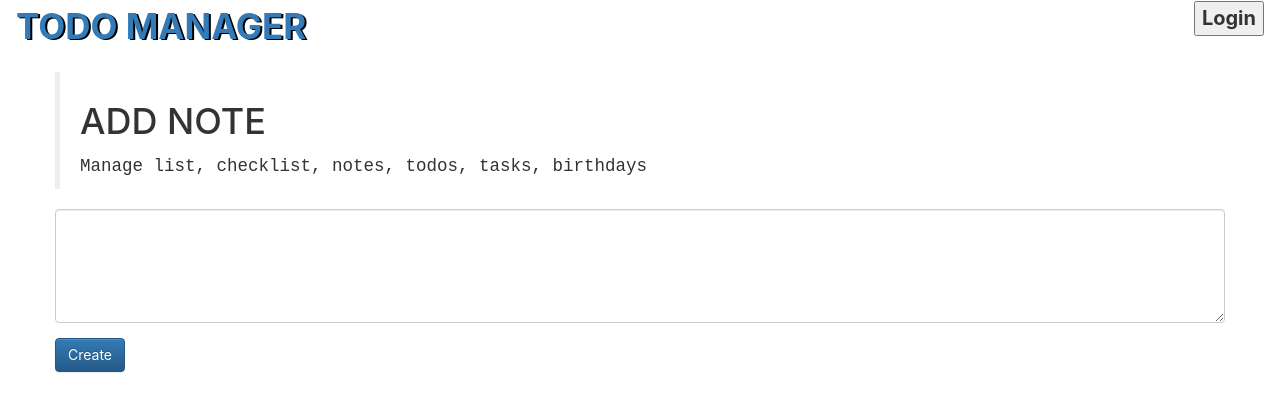
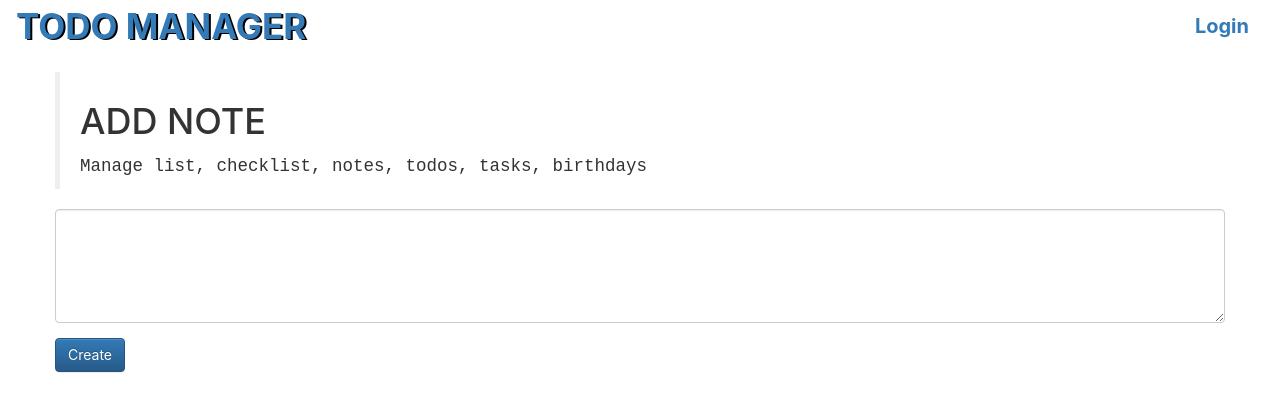
Before and after one commit to dhruvesh9/react-todo-manager, a React (Create React App) app: page / in a window 1280 px wide. Shown: the top 412 px of the page. Built offline with nearby package versions, Linux system fonts and the light colour scheme.

Commit message:
Fixed further href related issues.

```diff
--- a/package.json
+++ b/package.json
@@ -9,7 +9,7 @@
     "jquery": "^3.6.0",
     "react": "^17.0.2",
     "react-dom": "^17.0.2",
-    "react-scripts": "4.0.3",
+    "react-scripts": "^5.0.0",
     "web-vitals": "^1.0.1"
   },
   "scripts": {
--- a/src/components/NavBarComponent.jsx
+++ b/src/components/NavBarComponent.jsx
@@ -1,21 +1,17 @@
 import React from 'react';
 
 export default class NavBarComponent extends React.Component {
-
-    foo(){
-        console.log('Login link')
-    }
 
     render() {
         return (
             <nav className="navbar">
                 <div className="container-fluid">
                     <div className="navbar-header">
-                        <a className="navbar-brand"><p>TODO MANAGER</p></a>
+                        <a className="navbar-brand" href="/#"><p>TODO MANAGER</p></a>
                     </div>
                     <div className="collapse navbar-collapse" id="bs-example-navbar-collapse-1">
                         <ul className="nav navbar-nav navbar-right">
-                            <li className="todo-font"><button onClick={this.foo}>Login</button></li>
+                            <li className="todo-font"><a href="/#">Login</a></li>
                         </ul>
                     </div>
                 </div>
```
Also changed, not shown: 1 other file (tests, documents, lock files or other folders).
